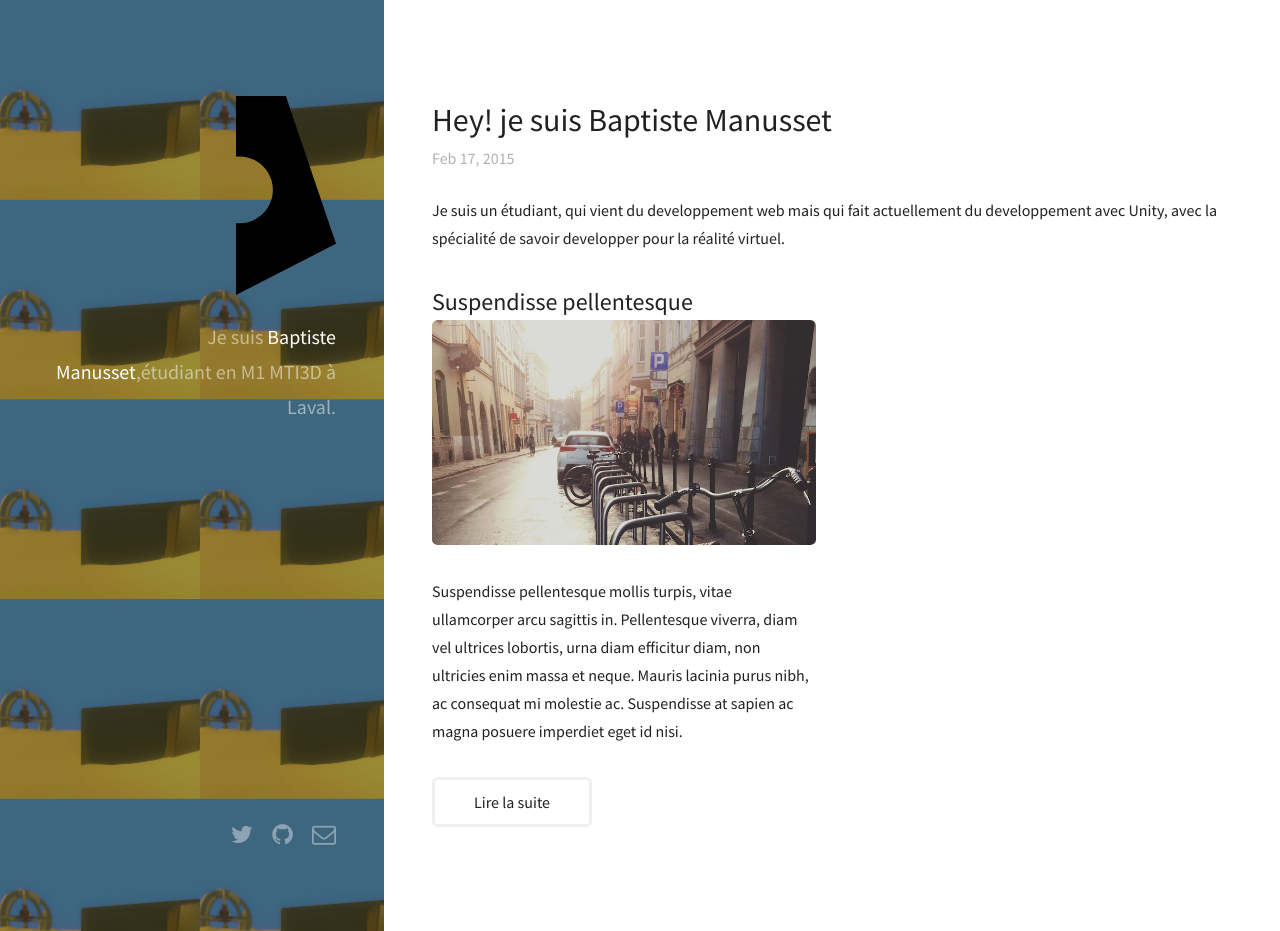
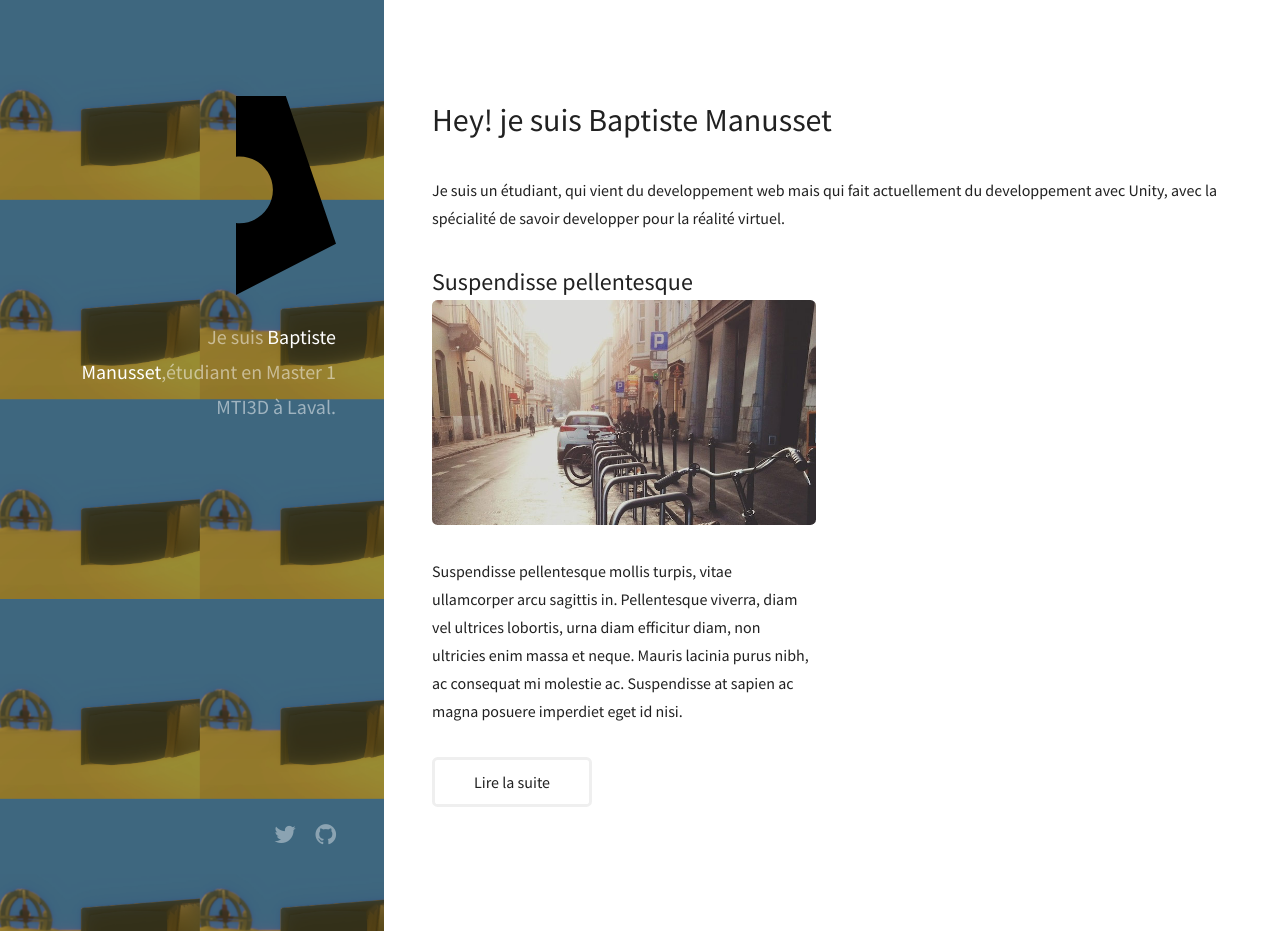
Before and after one commit to BaptisteManusset/BaptisteManusset.github.io, a Jekyll site: the page built from _posts/2015-02-17-curabitur.markdown, in a window 1280 px wide and 931 px high. Built offline with Jekyll 4.4.1, drawn with Linux system fonts in a browser that asks for light colours; nearby versions of some CDN libraries.

Commit message:
fghgkodkgjgh

```diff
--- a/_layouts/default.html
+++ b/_layouts/default.html
@@ -5,14 +5,13 @@
 	<body id="top">
     <header id="header">
       <a href="{{ site.url }}" class="image avatar"><img class="editable" src="/images/logo.svg" alt="{{ site.author.name }}"></a>
-      <h1 class="editable">Je suis <strong>Baptiste Manusset</strong>,<br>étudiant en M1 MTI3D à Laval. </h1>
+      <h1 class="editable">Je suis <strong>Baptiste Manusset</strong>,<br>étudiant en <a href="http://mti3d.artsetmetiers.fr/" target="_blank">Master 1 MTI3D</a> à Laval. </h1>
 
     </header>
 
     {{ content }}
 
     <footer id="footer">
-      <p class="editor-link"><a href="cloudcannon:collections/_data/social.yml" class="button"><strong>&#9998;</strong> Update Social Icons</a></p>
       <ul class="icons">
         {% for account in site.data.social %}
 					<li>
@@ -21,13 +20,7 @@
 						</a>
 					</li>
 				{% endfor %}
-        {% if site.author.email %}
-        <li>
-          <a href="mailto:{{ site.author.email }}" class="icon fa-envelope-o">
-            <span class="label">Email</span>
-          </a>
-        </li>
-        {% endif %}
+
       </ul>
     </footer>
 
--- a/_layouts/post.html
+++ b/_layouts/post.html
@@ -5,7 +5,6 @@
   <article>
     <header>
       <h1 class="post-title">{{ page.title }}</h1>
-      <p class="post-meta">{{ page.date | date: "%b %-d, %Y" }}{% if page.author %} • {{ page.author }}{% endif %}{% if page.meta %} • {{ page.meta }}{% endif %}</p>
     </header>
 
     <section>
--- a/css/main.css
+++ b/css/main.css
@@ -2406,3 +2406,8 @@
  .cms-editor-active .editor-link {
      display: inline-block;
 }
+
+
+ header .post-title{
+    margin-bottom: 2rem
+ }
```
